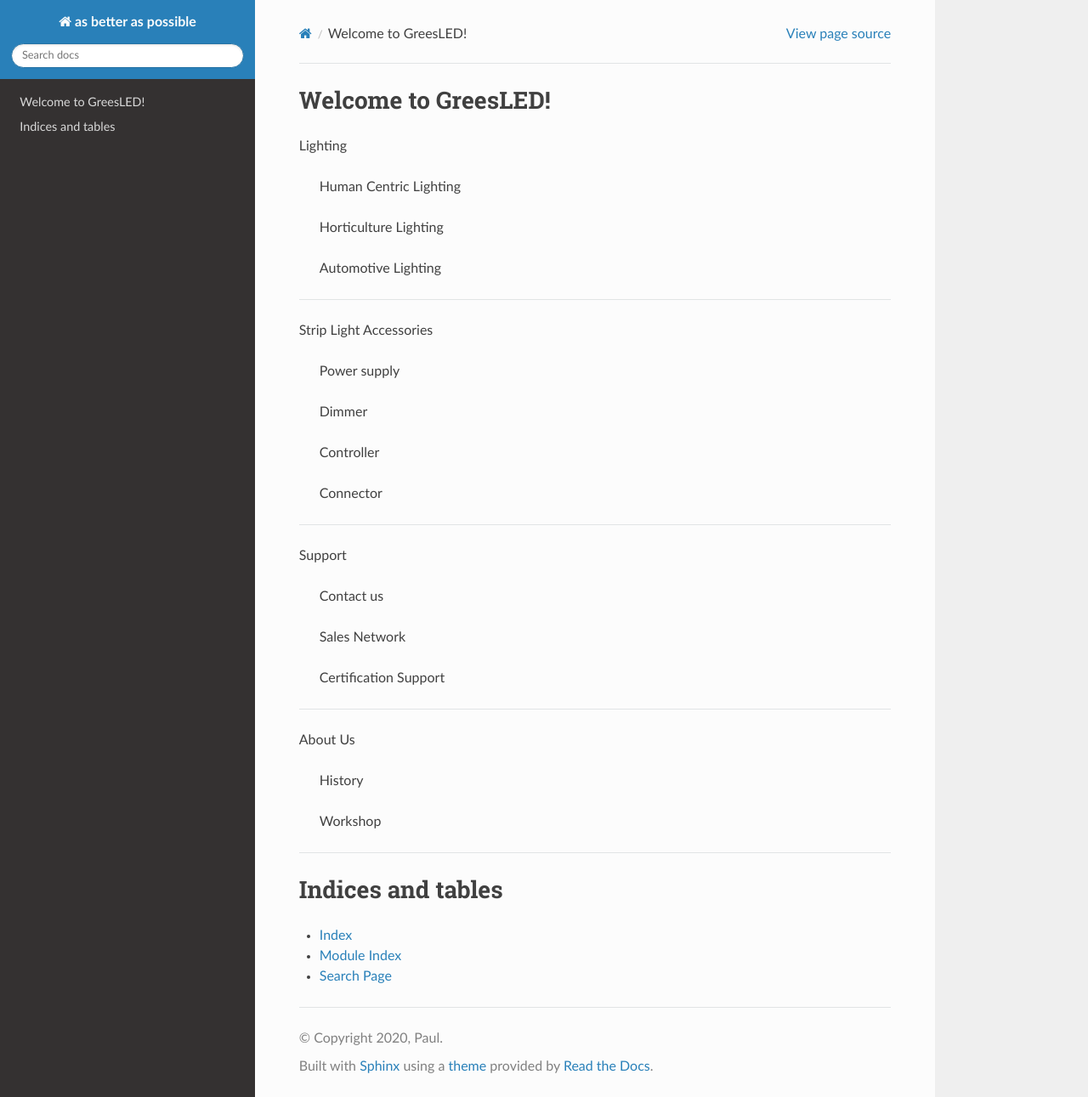
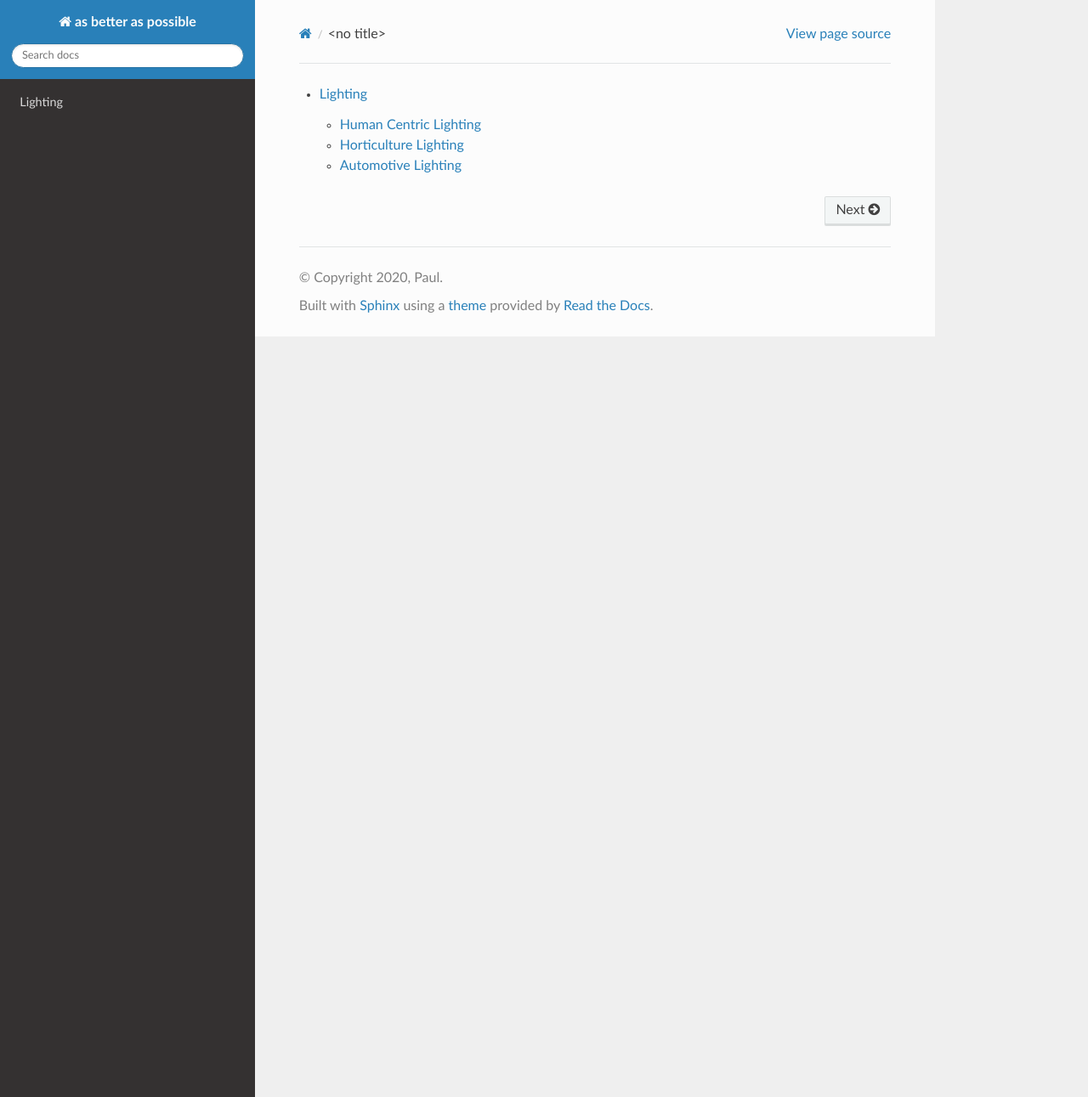
Before and after one commit to paultang/abapweb, a Sphinx documentation site: the page built from source/index.rst, in a window 1280 px wide and 1291 px high. Shown: the whole window at 85% size. Built offline with Sphinx 7.4.7 and the Read the Docs theme 2.0.0, drawn with Linux system fonts in a browser that asks for light colours.

Commit message:
Update index.rst

```diff
--- a/source/index.rst
+++ b/source/index.rst
@@ -1,53 +1,4 @@
-.. as better as possible documentation master file, created by
-   sphinx-quickstart on Wed Aug  5 08:38:07 2020.
-   You can adapt this file completely to your liking, but it should at least
-   contain the root `toctree` directive.
+.. toctree::
+   :maxdepth: 2
 
-Welcome to GreesLED!
-====================
-
-Lighting
-
- Human Centric Lighting
-
- Horticulture Lighting
-
- Automotive Lighting
-====================
-
-Strip Light Accessories
-
-  Power supply
-
-  Dimmer
-
-  Controller
-
-  Connector
-
-====================
-
-Support
-
-  Contact us
-
-  Sales Network
-
-  Certification Support
-
-===================
-
-About Us
-
-   History
-
-   Workshop
-
-===================
-
-Indices and tables
-==================
-
-* :ref:`genindex`
-* :ref:`modindex`
-* :ref:`search`
+   lighting
```
